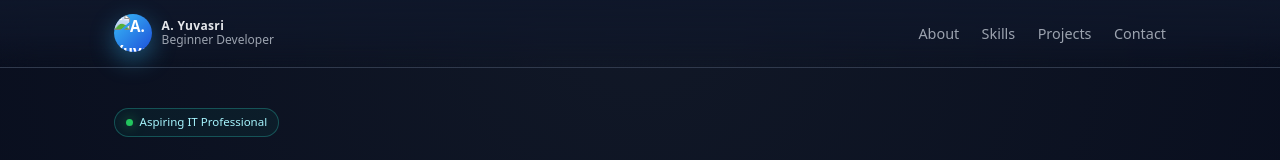
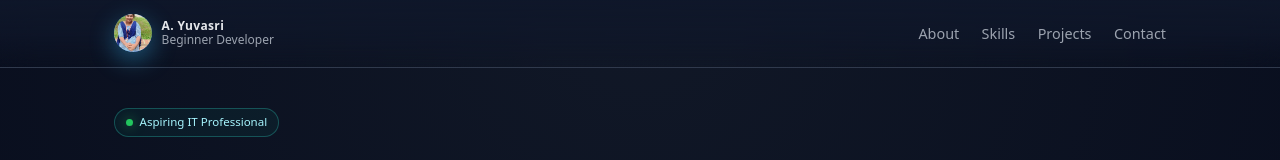
Before and after one commit to yuvasri0508/profile, a plain HTML site: page index.html in a window 1280 px wide. Shown: the top 160 px of the page. Drawn offline with Linux system fonts and the light colour scheme.

Commit message:
Update index.html

```diff
--- a/index.html
+++ b/index.html
@@ -572,7 +572,7 @@
     <nav class="nav">
       <div class="nav-left">
          <div class="logo-circle">
-        <img src="profile.jpg" alt="A. Yuvasri Profile Photo">
+        <img src="image/profile.jpg" alt="A. Yuvasri Profile Photo">
       </div>
         <div class="brand-text">
           <span>A. Yuvasri</span>
@@ -888,4 +888,5 @@
     document.getElementById("year").textContent = new Date().getFullYear();
   </script>
 </body>
+
 </html>
```
